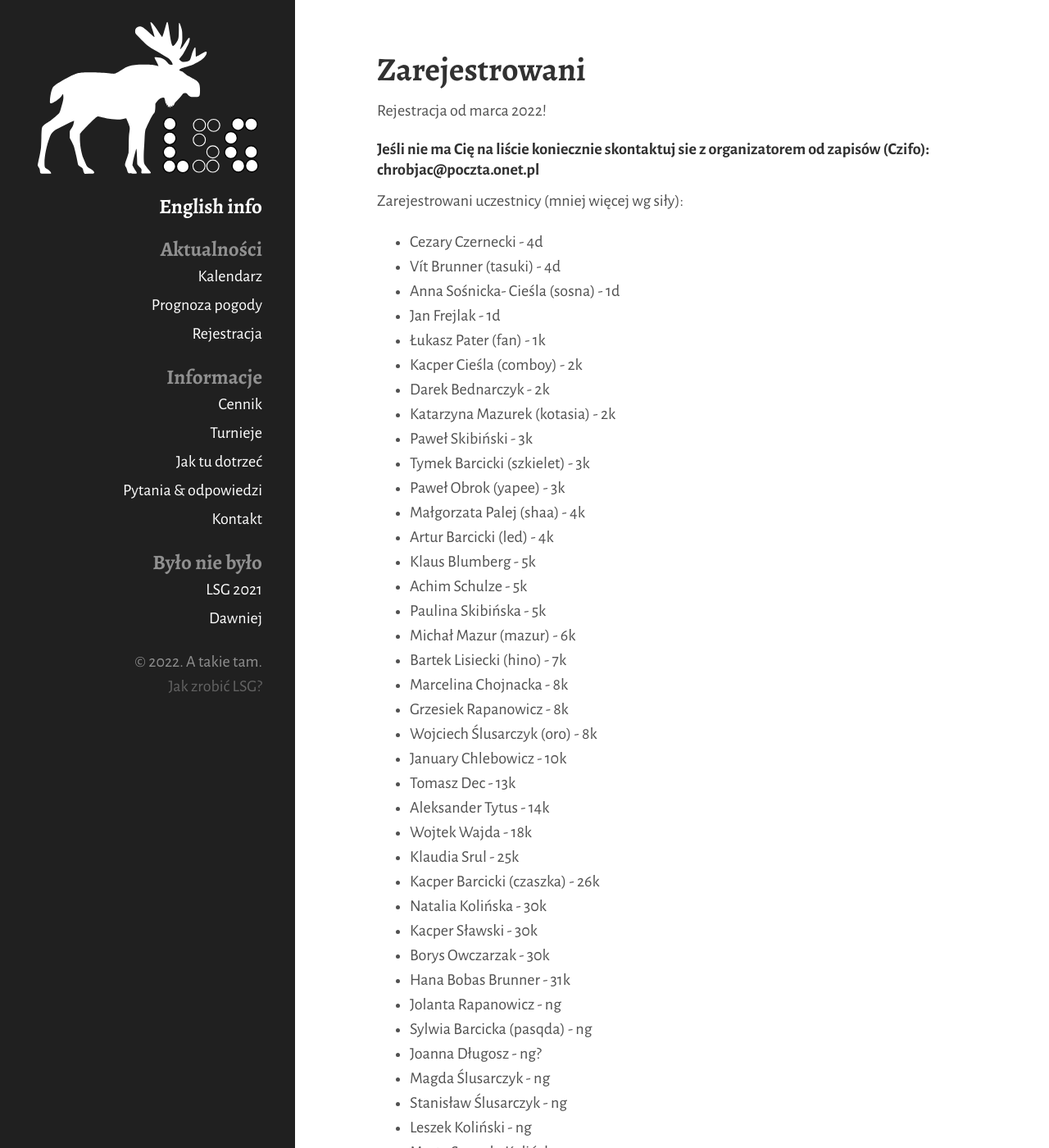
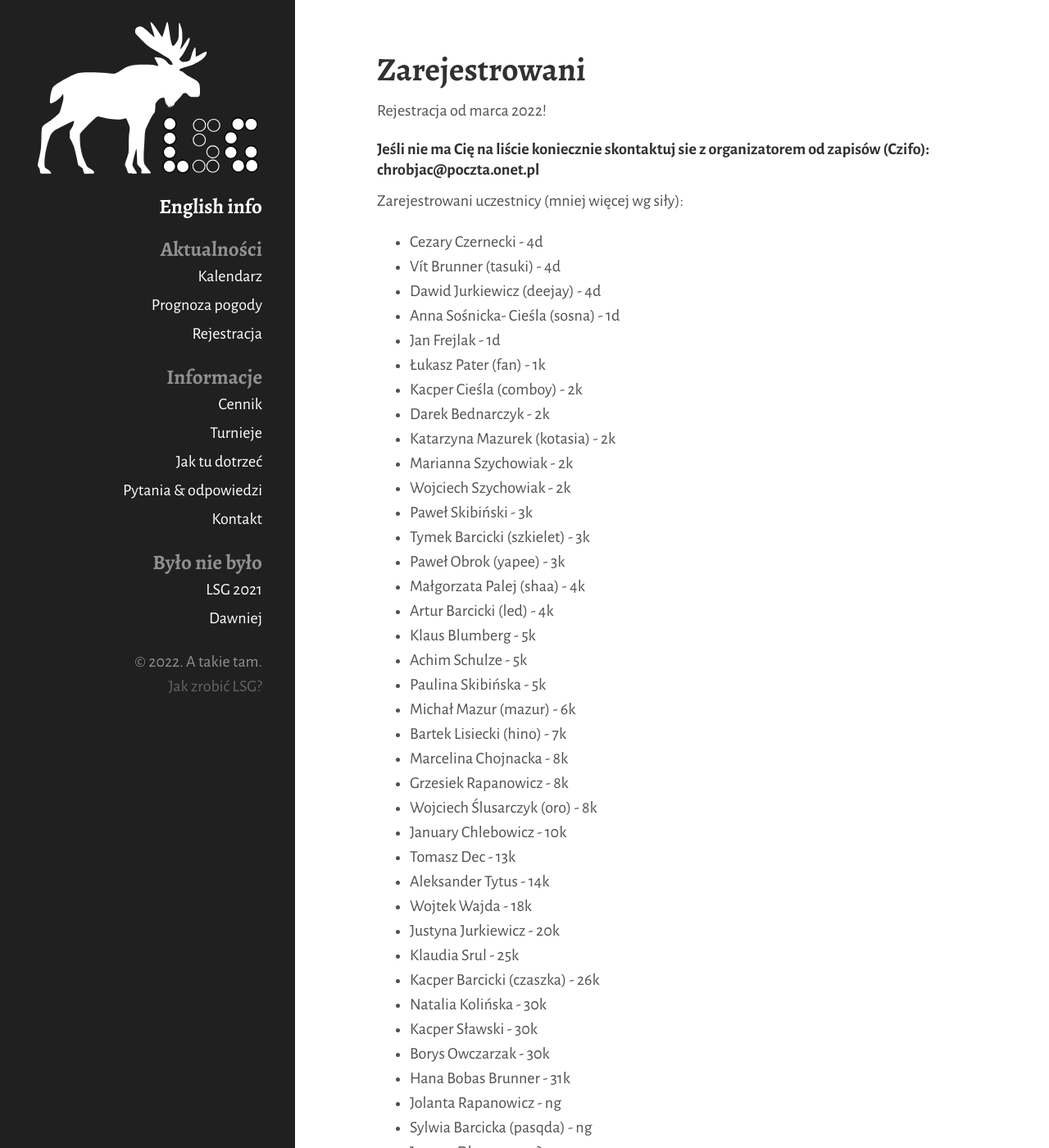
Before and after one commit to tasuki/lsg, a Jekyll site: the page built from zarejestrowani.md, in a window 1280 px wide and 1400 px high. Shown: the whole window at 82% size. Built offline with Jekyll 4.4.1, drawn with Linux system fonts in a browser that asks for light colours; nearby versions of some CDN libraries; some of the changed text lies outside the part shown.

Commit message:
Update zarejestrowani.md

```diff
--- a/zarejestrowani.md
+++ b/zarejestrowani.md
@@ -13,12 +13,15 @@ Zarejestrowani uczestnicy (mniej więcej wg siły):
 
 - Cezary Czernecki - 4d
 - Vít Brunner (tasuki) - 4d
+- Dawid Jurkiewicz (deejay) - 4d
 - Anna Sośnicka- Cieśla (sosna) - 1d
 - Jan Frejlak - 1d
 - Łukasz Pater (fan) - 1k
 - Kacper Cieśla (comboy) - 2k
 - Darek Bednarczyk - 2k
 - Katarzyna Mazurek (kotasia) - 2k
+- Marianna Szychowiak - 2k
+- Wojciech Szychowiak - 2k
 - Paweł Skibiński - 3k
 - Tymek Barcicki (szkielet) - 3k
 - Paweł Obrok (yapee) - 3k
@@ -36,6 +39,7 @@ Zarejestrowani uczestnicy (mniej więcej wg siły):
 - Tomasz Dec - 13k
 - Aleksander Tytus - 14k
 - Wojtek Wajda - 18k
+- Justyna Jurkiewicz - 20k
 - Klaudia Srul - 25k
 - Kacper Barcicki (czaszka) - 26k
 - Natalia Kolińska - 30k
@@ -62,6 +66,8 @@ Zarejestrowani uczestnicy (mniej więcej wg siły):
 - Barbara Skalska-Pater - ng
 - Małgorzata Frejlak - ng
 - Orian Rohde - ng
+- Katarzyna Szychowiak - ng
+- Staś Jurkiewicz - ng
 - Jacek Chroboczek (czifo) - ng
 
 
```
